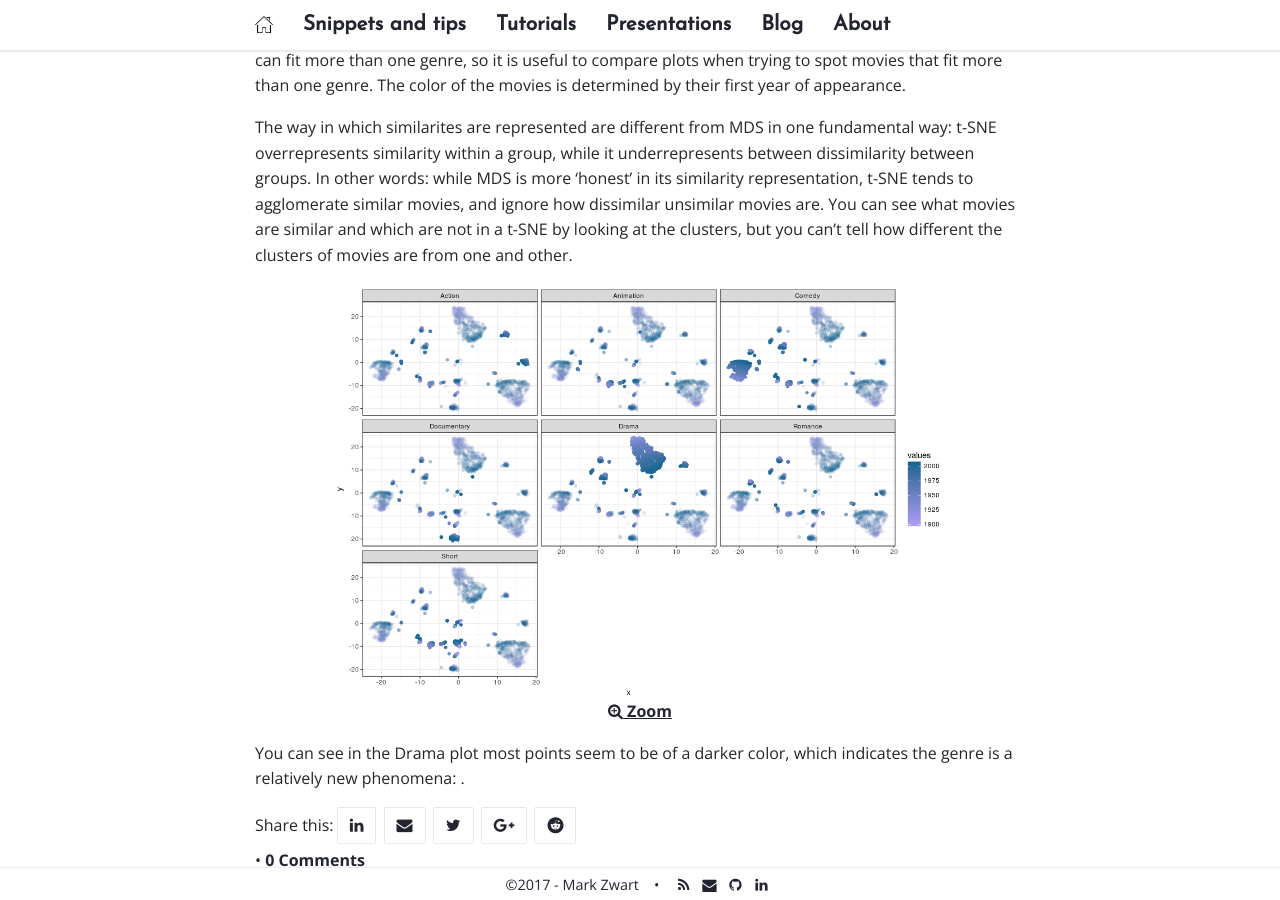
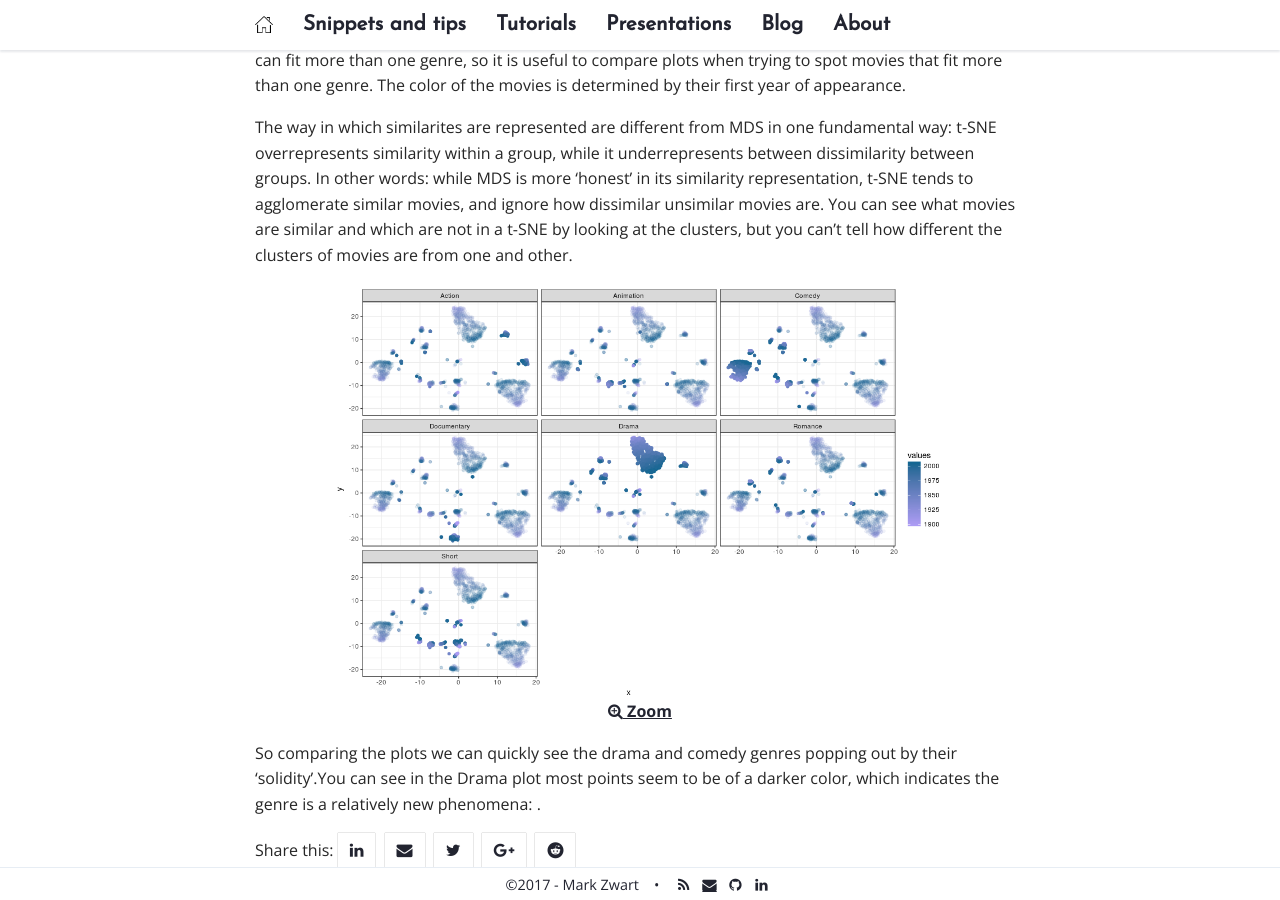
Before and after one commit to mark-me/mark-me.github.io, a Jekyll site: the page built from _pages/tutorials/distance-measures/distance-measures.md, in a window 1280 px wide and 900 px high, scrolled down 10225 px. Built offline with Jekyll 4.4.1, drawn with Linux system fonts in a browser that asks for light colours; nearby versions of some CDN libraries; comment, search, counter and statistics services are not loaded.

Commit message:
Update distance-measures.md

```diff
--- a/_pages/tutorials/distance-measures/distance-measures.md
+++ b/_pages/tutorials/distance-measures/distance-measures.md
@@ -313,4 +313,4 @@
 <i class='fa fa-search-plus '></i> Zoom</a>
 {: refdef}
 
-You can see in the Drama plot most points seem to be of a darker color, which indicates the genre is a relatively new phenomena: .
+So comparing the plots we can quickly see the drama and comedy genres popping out by their 'solidity'.You can see in the Drama plot most points seem to be of a darker color, which indicates the genre is a relatively new phenomena: .
```
